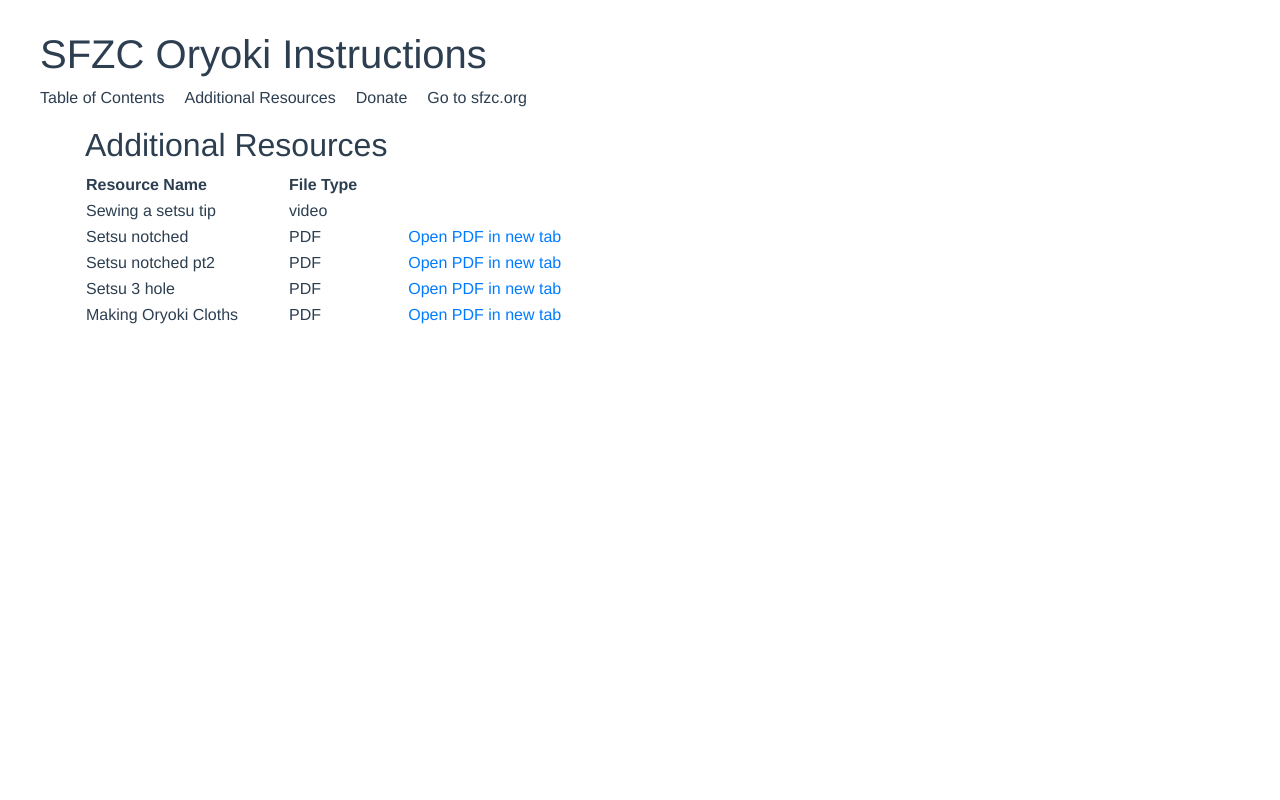
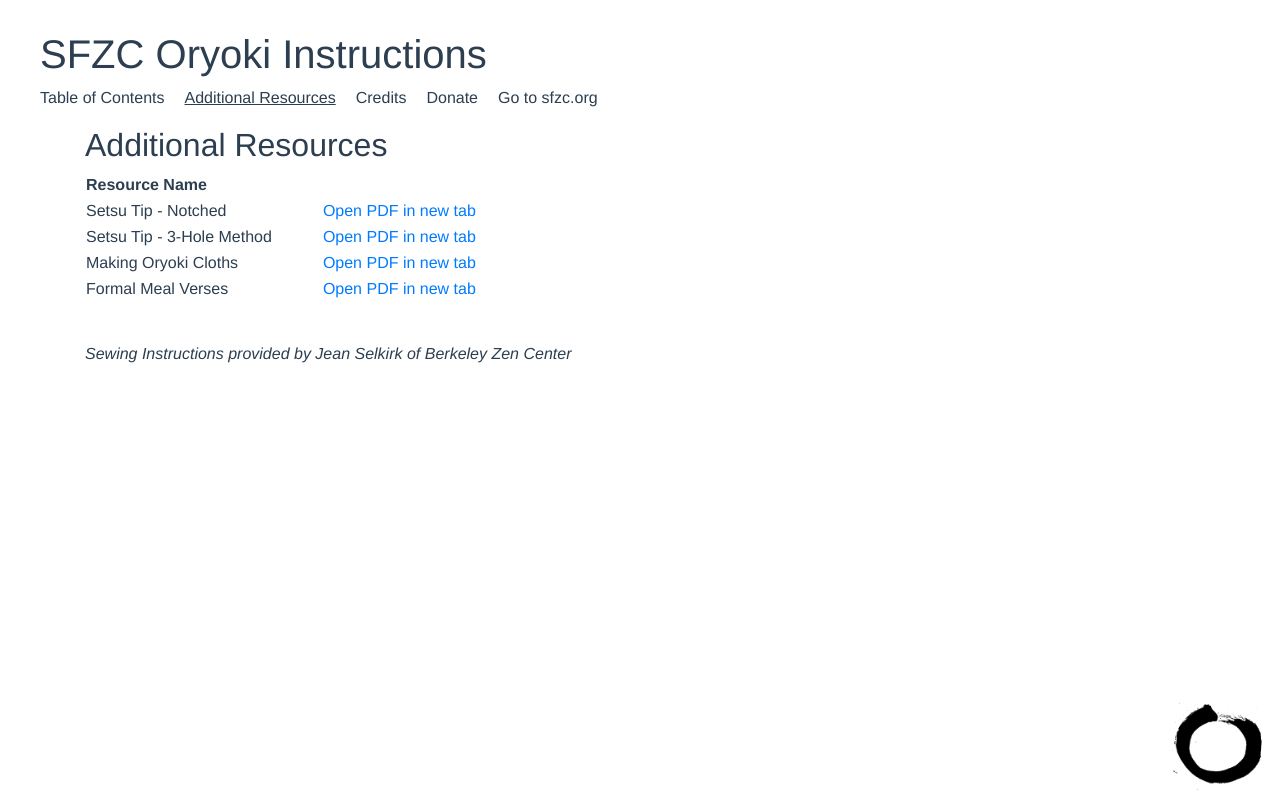
Before and after one commit to shonin/SFZCOryokiVideos, a Vue app: page / in a window 1280 px wide. Both pictures are taken after a click on the item "Additional Resources". Built offline with nearby package versions, Linux system fonts and the light colour scheme.

Commit message:
stylistic chanes as requested by programs

```diff
--- a/src/App.vue
+++ b/src/App.vue
@@ -5,12 +5,15 @@
     </div>
     <Menu
       @changePage="changePage"
+      :currentPage="currentPage"
     />
     <div class="container">
       <PlayAll v-if="currentPage==='playAll'"/>
       <TOC v-if="currentPage==='toc'"/>
       <Resources v-if="currentPage==='resources'"/>
+      <Credits v-if="currentPage==='credits'"/>
     </div>
+    <img class="enso" v-bind:src="getImgSrc('enso.gif')">
   </div>
 </template>
 
@@ -18,21 +21,26 @@
 import Menu from './components/Menu.vue'
 import TOC from './components/TOC.vue'
 import Resources from './components/Resources.vue'
+import Credits from './components/Credits.vue'
 
 export default {
   name: 'app',
   components: {
-    Menu, TOC, Resources
+    Menu, TOC, Resources, Credits
   },
   data () {
     return {
-      currentPage: "toc"
+      currentPage: "toc",
+      publicPath: process.env.BASE_URL,
     }
   },
   methods: {
     changePage(pageName) {
       this.currentPage = pageName;
-    }
+    },
+    getImgSrc(img) {
+      return this.publicPath + "config/img/" + img;
+    },
   }
 }
 </script>
@@ -54,4 +62,11 @@
   color: #2c3e50;
   margin-top: 30px;
 }
+.enso {
+  width: 100px;
+  position: absolute;
+  bottom: 10px;
+  right: 10px;
+  z-index: -100;
+}
 </style>
--- /dev/null
+++ b/src/components/Credits.vue
@@ -0,0 +1,21 @@
+<template>
+  <div class="credits">
+    <h1>Credits</h1>
+    <ul>
+      <li>Linda Ruth-Cutts - Content</li>
+      <li>John Anklow - Videographer</li>
+      <li>Kodo Conlin - Editor, Project Manager</li>
+      <li>Bryson McNally - Editor</li>
+    </ul>
+  </div>
+</template>
+
+<script>
+export default {
+  name: 'Credits',
+}
+</script>
+
+<style>
+
+</style>
--- a/src/components/Menu.vue
+++ b/src/components/Menu.vue
@@ -2,10 +2,25 @@
   <div class="menu">
     <ul>
       <li>
-        <a href="#" @click.prevent="$emit('changePage', 'toc')">Table of Contents</a>
+        <a
+          href="#"
+          @click.prevent="$emit('changePage', 'toc')"
+          :class="{ 'active' : currentPage == 'toc'}"
+        >Table of Contents</a>
       </li>
       <li>
-        <a href="#" @click.prevent="$emit('changePage', 'resources')">Additional Resources</a>
+        <a
+          href="#"
+          @click.prevent="$emit('changePage', 'resources')"
+          :class="{ 'active' : currentPage == 'resources'}"
+        >Additional Resources</a>
+      </li>
+      <li>
+        <a
+          href="#"
+          @click.prevent="$emit('changePage', 'credits')"
+          :class="{ 'active' : currentPage == 'credits'}"
+        >Credits</a>
       </li>
       <li>
         <a href="https://giving.sfzc.org/give/170840/#!/donation/checkout" target="_blank">Donate</a>
@@ -19,7 +34,10 @@
 
 <script>
 export default {
-  name: 'Menu'
+  name: 'Menu',
+  props: {
+    currentPage: String
+  }
 }
 </script>
 
@@ -32,4 +50,8 @@
 .menu ul li a {
   color: #2c3e50;
 }
+
+li a.active {
+  text-decoration: underline;
+}
 </style>
--- a/src/components/Resources.vue
+++ b/src/components/Resources.vue
@@ -5,7 +5,7 @@
 
       <tr>
         <td><strong>Resource Name</strong></td>
-        <td><strong>File Type</strong></td>
+        <!-- <td><strong>File Type</strong></td> -->
       </tr>
       <template v-for="(item, i) in resources">
         <tr :key="i">
@@ -16,9 +16,9 @@
             :key="i">
             {{ item.title }}
           </td>
-          <td>
+          <!-- <td>
             {{ item.type }}
-          </td>
+          </td> -->
           <td v-if="item.type === 'PDF'">
             <a v-bind:href="getSrc(i)" target="_blank">Open PDF in new tab</a>
           </td>
@@ -26,6 +26,7 @@
       </template>
 
     </table>
+    <div class="credit"><p><i>Sewing Instructions provided by Jean Selkirk of Berkeley Zen Center</i></p></div>
     <ResourceModal
       :currentVideo="currentVideo"
       :resources="resources"
@@ -91,4 +92,7 @@
 td {
   padding-right: 50px;
 }
+.credit {
+  padding-top: 40px;
+}
 </style>
--- a/src/components/TOC.vue
+++ b/src/components/TOC.vue
@@ -1,7 +1,7 @@
 <template>
   <div>
     <h2>Table of Contents</h2>
-    <ul>
+    <ul class="toc">
       <template v-for="(item, i) in toc">
         <li
           class="pointer"
@@ -73,4 +73,7 @@
 .pointer {
   cursor: pointer;
 }
+ul.toc {
+  margin-left: -20px;
+}
 </style>
--- a/src/components/VideoModal.vue
+++ b/src/components/VideoModal.vue
@@ -66,6 +66,9 @@
 </script>
 
 <style>
+figure {
+  background-color: blue;
+}
 .mr20 {
   margin-right: 20px;
 }
--- a/src/resourcesIndex.js
+++ b/src/resourcesIndex.js
@@ -1,28 +1,33 @@
 
 module.exports = [
-  {
-    src: "addt2.mp4",
-    title: "Sewing a setsu tip",
-    type: "video"
-  },
+  // {
+  //   src: "addt2.mp4",
+  //   title: "Sewing a setsu tip",
+  //   type: "video"
+  // },
   {
     src: "setsu1.pdf",
-    title: "Setsu notched",
+    title: "Setsu Tip - Notched",
     type: "PDF"
   },
-  {
-    src: "setsu2.pdf",
-    title: "Setsu notched pt2",
-    type: "PDF"
-  },
+  // {
+  //   src: "setsu2.pdf",
+  //   title: "Setsu notched pt2",
+  //   type: "PDF"
+  // },
   {
     src: "setsu3.pdf",
-    title: "Setsu 3 hole",
+    title: "Setsu Tip - 3-Hole Method",
     type: "PDF"
   },
   {
     src: "cloths.pdf",
     title: "Making Oryoki Cloths",
     type: "PDF"
-  }
+  },
+  {
+    src: "verses.pdf",
+    title: "Formal Meal Verses",
+    type: "PDF"
+  },
 ];
```
Also changed, not shown: public/config/img/enso.gif (added).
